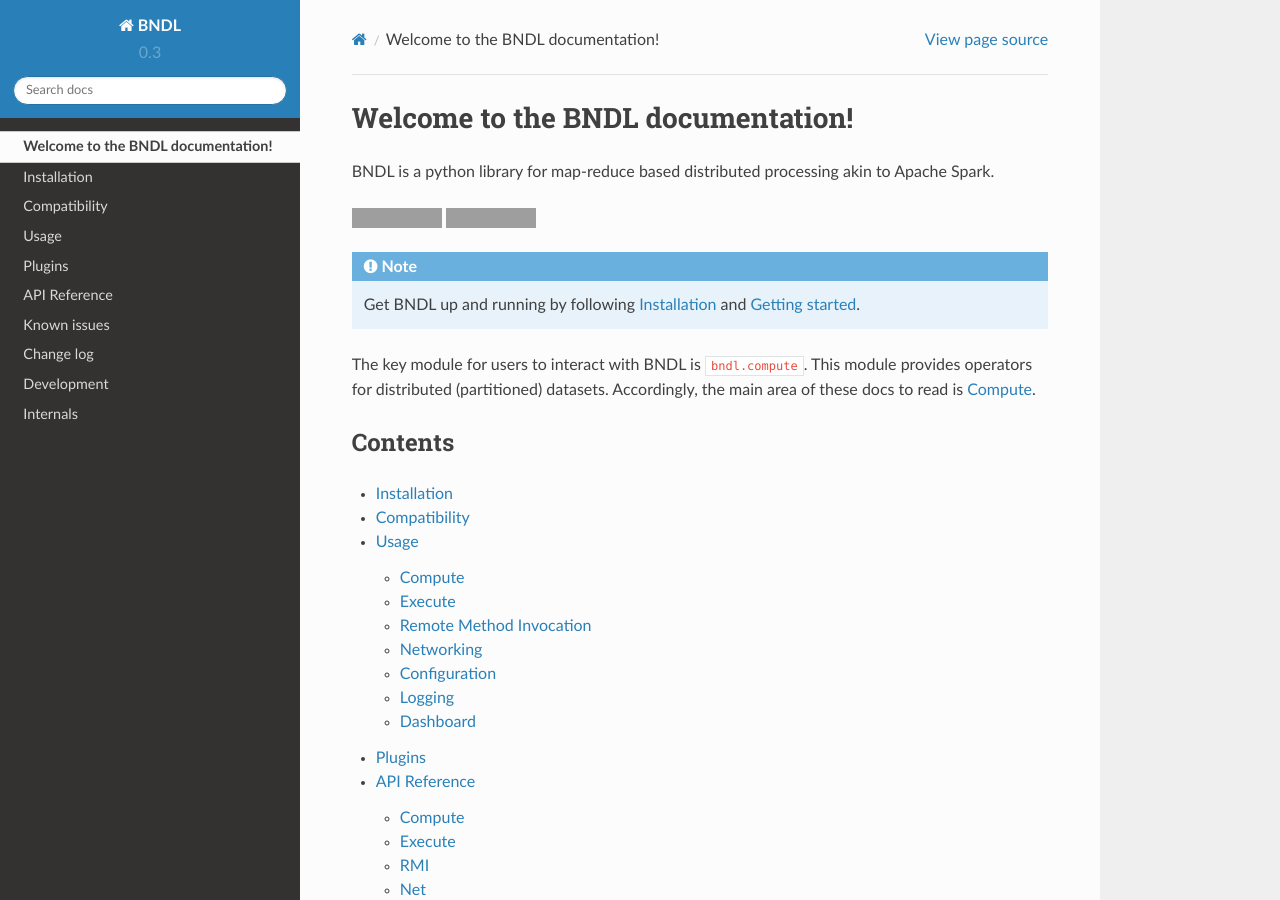
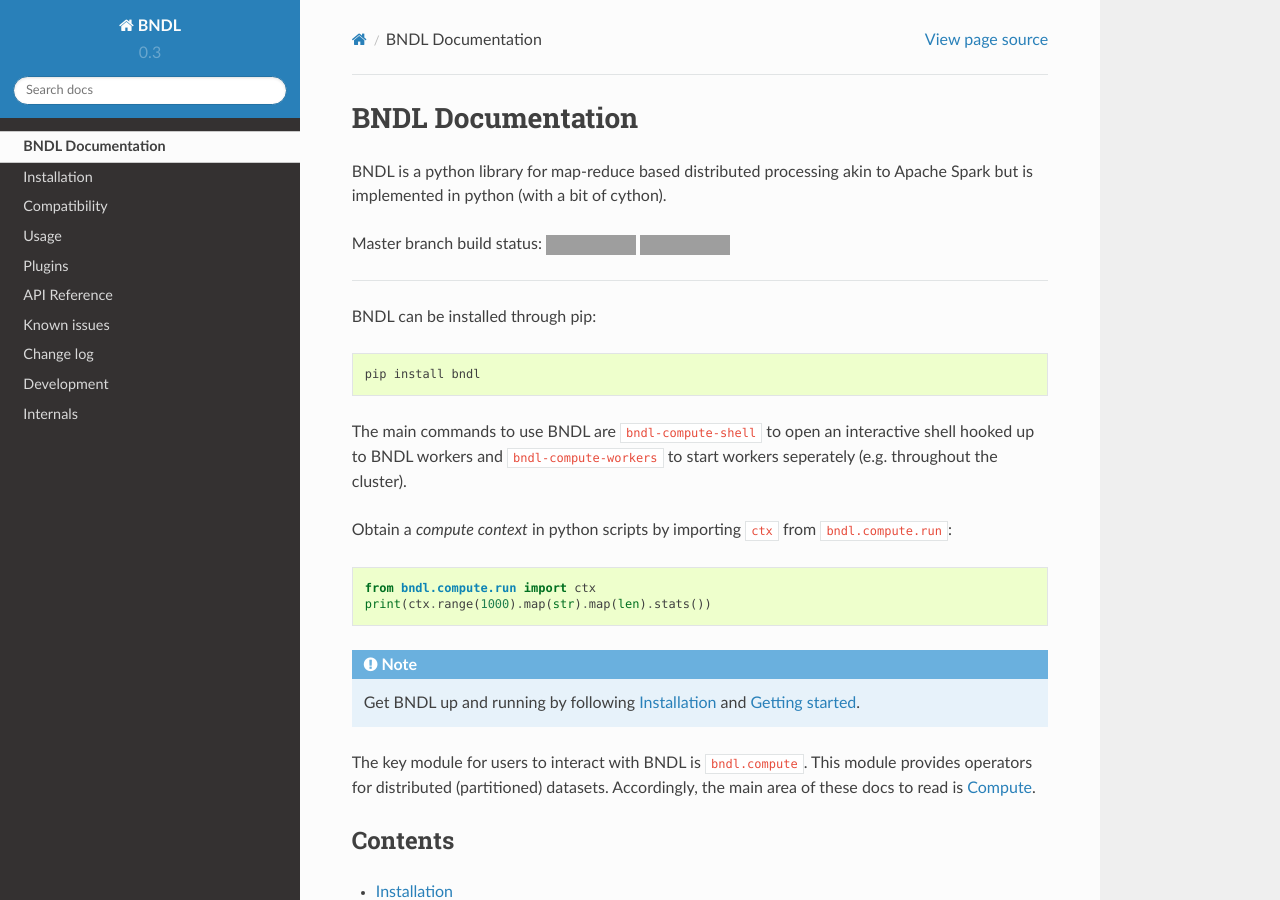
Before and after one commit to bndl/bndl, a Sphinx documentation site: the page built from docs/index.rst, in a window 1280 px wide and 900 px high. Built offline with Sphinx 7.4.7 and the Read the Docs theme 2.0.0, drawn with Linux system fonts in a browser that asks for light colours; pages that are not in the unit, such as notebooks, are missing from menus; grey boxes are pictures that could not be loaded.

Commit message:
restructured docs and readme

```diff
--- a/README.rst
+++ b/README.rst
@@ -1,47 +1,29 @@
-BNDL
-====
+=========================================
+BNDL - Distributed processing with Python
+=========================================
 
-Bundle compute resources in Python across cores and machines.
+BNDL is a python library for map-reduce based distributed processing akin to Apache Spark but is
+implemented in python (with a bit of cython).
 
-.. image:: https://travis-ci.org/bndl/bndl.svg?branch=master
+Master branch build status: |travis| |codecov|
+
+.. |travis| image:: https://travis-ci.org/bndl/bndl.svg?branch=master
    :target: https://travis-ci.org/bndl/bndl
 
-.. image:: https://codecov.io/gh/bndl/bndl/branch/master/graph/badge.svg
-   :target: https://codecov.io/gh/bndl/bndl
+.. |codecov| image:: https://codecov.io/gh/bndl/bndl/branch/master/graph/badge.svg
+   :target: https://codecov.io/gh/bndl/bndl/branch/master
 
+---------------------------------------------------------------------------------------------------
 
-Install
--------
-
-BNDL can be installed through pip:
-
-.. code:: python
+BNDL can be installed through pip::
 
     pip install bndl
 
-Install dependencies with:
+The main commands to use BNDL are ``bndl-compute-shell`` to open an interactive shell hooked up to
+BNDL workers and ``bndl-compute-workers`` to start workers seperately (e.g. throughout the
+cluster).
 
-.. code:: python
-
-    pip install bndl[dev]
-
-Usage
------
-
-Shell
-~~~~~
-
-The main commands to use BNDL are:
-
--  ``bndl-compute-shell`` and
--  ``bndl-compute-workers``
-
-Script
-~~~~~~
-
-Python scripts use ``bndl.compute.run``, e.g.:
-
-.. code:: python
+Obtain a *compute context* in python scripts by importing ``ctx`` from ``bndl.compute.run``::
 
     from bndl.compute.run import ctx
     print(ctx.range(1000).map(str).map(len).stats())
--- a/docs/index.rst
+++ b/docs/index.rst
@@ -1,13 +1,9 @@
-Welcome to the BNDL documentation!
-==================================
+==================
+BNDL Documentation
+==================
 
-BNDL is a python library for map-reduce based distributed processing akin to Apache Spark.
-
-.. image:: https://travis-ci.org/bndl/bndl.svg?branch=master
-   :target: https://travis-ci.org/bndl/bndl
-
-.. image:: https://codecov.io/gh/bndl/bndl/branch/master/graph/badge.svg
-   :target: https://codecov.io/gh/bndl/bndl
+.. include:: ../README.rst
+   :start-line: 4
 
 .. note::
 
```
